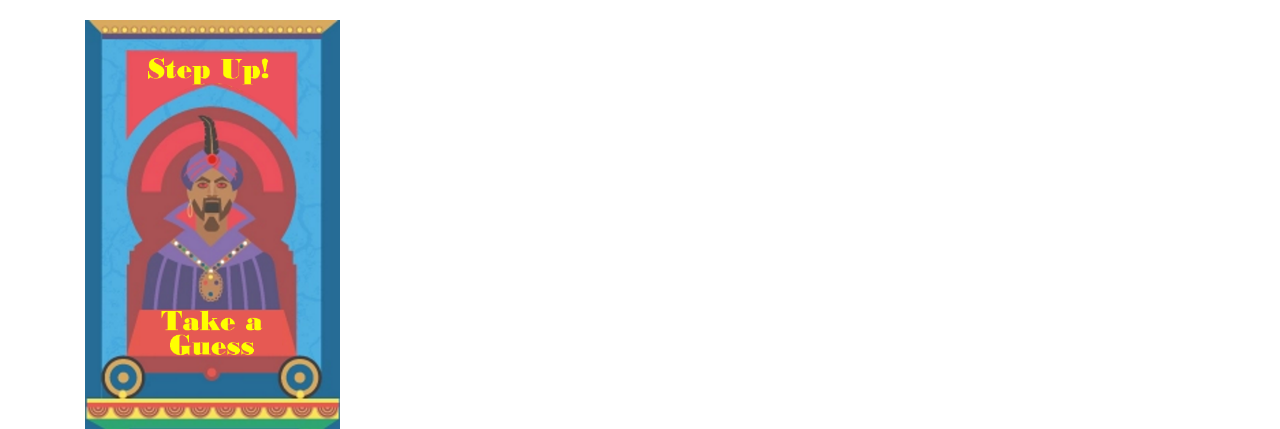
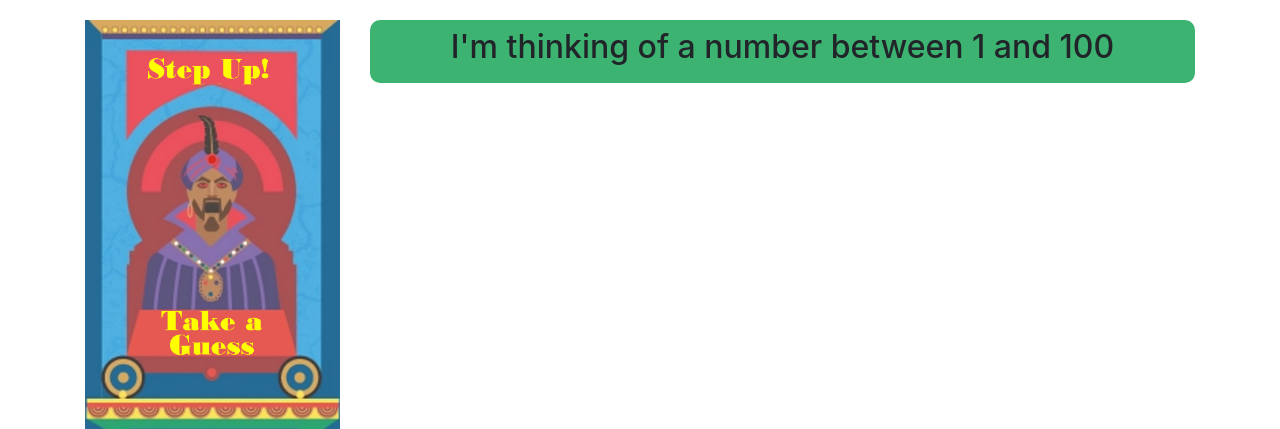
Before and after one commit to vircabading/coding_dojo_python_flask_fundamentals_great_number_game, a Flask app: page / in a window 1280 px wide. Shown: the part 56-485 px from the top of the page. Run offline with Flask 2, Linux system fonts and the light colour scheme; some libraries are stand-ins or nearby versions.

Commit message:
add I'm thinking bar to main area

```diff
--- a/static/css/style.css
+++ b/static/css/style.css
@@ -14,3 +14,14 @@ main {
     text-align: center;
     padding: 1% 0%;
 }
+
+.im-thinking {
+    padding: 1%;
+    border-radius: 10px;
+    text-align: center;
+    margin-bottom: 1%;
+}
+
+.im-thinking {
+    background-color: mediumseagreen;
+}
--- a/templates/index.html
+++ b/templates/index.html
@@ -46,7 +46,11 @@
           <!-- **** END LEFT COLUMN IN MAIN AREA -->
           <!-- **** RIGHT COLUMN IN MAIN AREA -->
           <div class="col-md-9">
-
+            <div class="im-thinking">
+              <h2>
+                I'm thinking of a number between 1 and 100
+              </h2>
+            </div>
           </div>
           <!-- **** END RIGHT COLUMN IN MAIN AREA -->
         </div>
```
